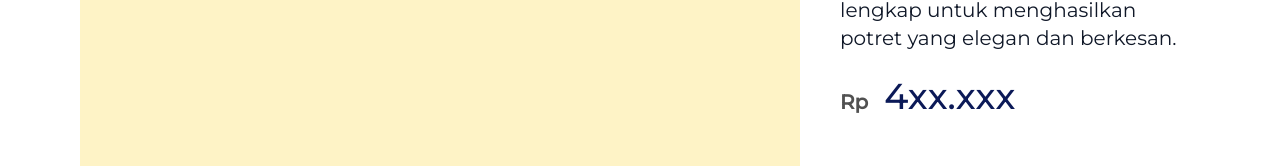
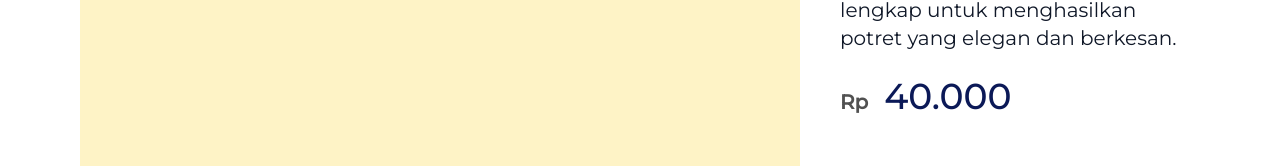
Before and after one commit to benayajosuaa/photoscape-frontend, a Next.js app: page /pricing/detail/boxbasic in a window 1280 px wide. Shown: the part 344-510 px from the top of the page. Built offline with nearby package versions, Linux system fonts and the light colour scheme.

Commit message:
update : jumlah harga yg digunakan

```diff
--- a/src/app/pricing/detail/boxbasic/page.tsx
+++ b/src/app/pricing/detail/boxbasic/page.tsx
@@ -64,7 +64,7 @@ export default function Home() {
                         </span>
                         <span className="flex flex-row gap-x-4 text-[#0B1957]">
                           <span className="flex items-end font-bold text-xl text-[#515151]">Rp </span>
-                          <span className="text-4xl">4xx.xxx</span>
+                          <span className="text-4xl">40.000</span>
                         </span>
                       </div>
                     </div>
```
